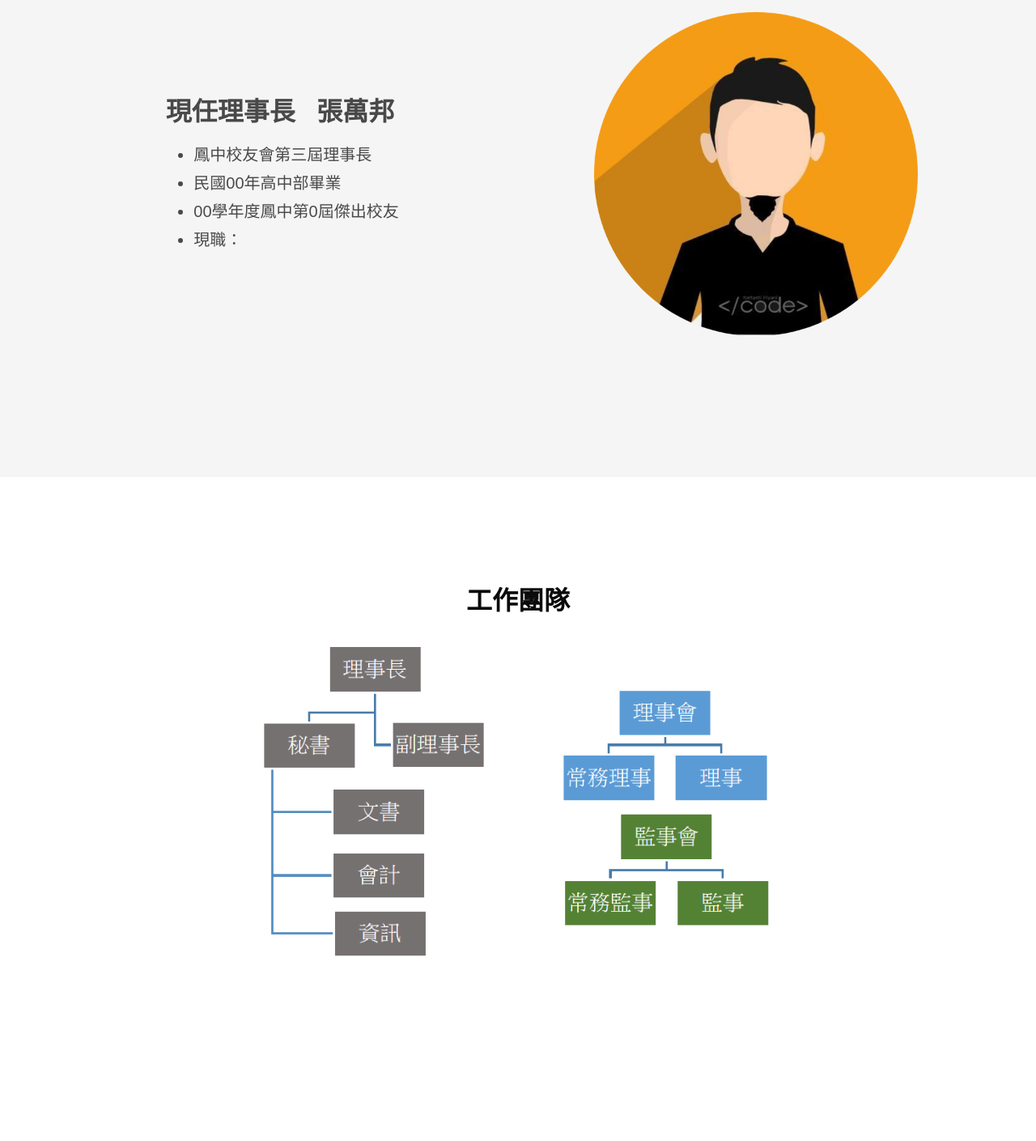
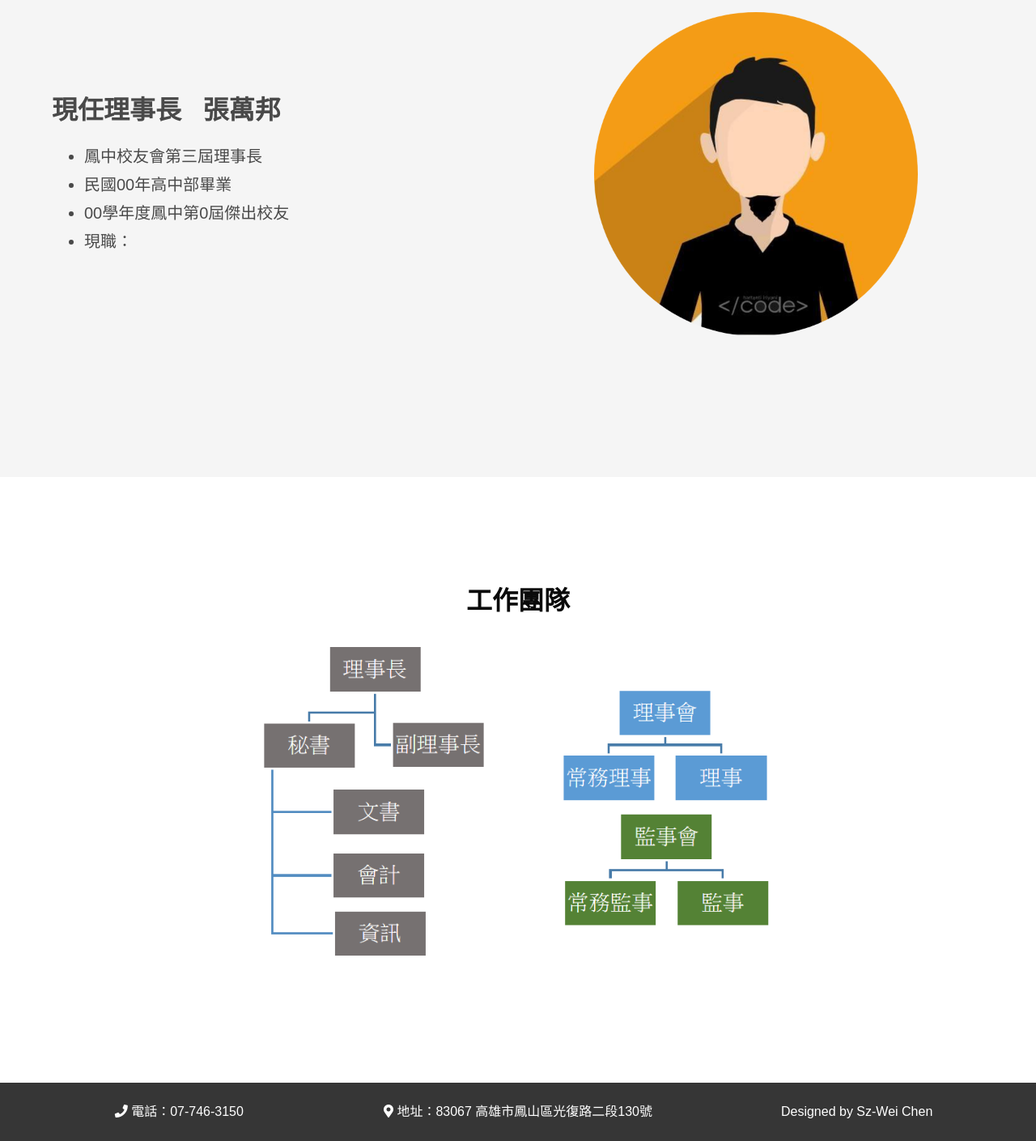
Before and after one commit to swchen1217/FSSH_alumni_website_v2, a website: page pug/main/index.pug in a window 1280 px wide. Shown: the part 1707-3116 px from the top of the page at 81% size. Before the commit the page ends 3044 px from the top, so only its background shows below. Drawn offline with nearby package versions, Linux system fonts and the light colour scheme; files that its build step writes are made by us from their sources; files whose address does not match are found by name; a web font is replaced by a local one.

Commit message:
add footer

```diff
--- a/css/index.css
+++ b/css/index.css
@@ -1,11 +1,3 @@
-body {
-    background-color: #b6f5f5;
-    font-family: 'Noto Sans TC', sans-serif;
-}
-.navbar-dropdown {
-    max-height: 13em;
-    overflow: auto;
-}
 #header{
     background-image: url("../img/header_bg.jpg");
     background-position: center bottom;
--- /dev/null
+++ b/css/main.css
@@ -0,0 +1,12 @@
+body {
+    background-color: #b6f5f5;
+    font-family: 'Noto Sans TC', sans-serif;
+}
+.navbar-dropdown {
+    max-height: 13em;
+    overflow: auto;
+}
+.footer{
+    padding: 24px;
+    background-color: hsl(0, 0%, 21%);
+}
--- a/pug/main/index.pug
+++ b/pug/main/index.pug
@@ -30,15 +30,14 @@ html(lang="zh-Hant-TW")
                 .container
                     .columns.is-vcentered
                         .column.is-half
-                            .columns.is-centered
-                                p.title 現任理事長&nbsp;&nbsp;&nbsp;張萬邦
-                            .columns.is-centered
-                                .content.is-medium
-                                    ul
-                                        li 鳳中校友會第三屆理事長
-                                        li 民國00年高中部畢業
-                                        li 00學年度鳳中第0屆傑出校友
-                                        li 現職：
+                            p.title 現任理事長&nbsp;&nbsp;&nbsp;張萬邦
+                            .content.is-medium(style={'margin':'0 auto'})
+                                ul
+                                    li 鳳中校友會第三屆理事長
+                                    li 民國00年高中部畢業
+                                    li 00學年度鳳中第0屆傑出校友
+                                    li 現職：
+
                         .column.is-half
                             img.image.is-rounded(src="img/default_man.png" style={'margin':'auto'} width=400)
         section.hero.is-fullheight-with-navbar.is-white#staff
@@ -46,3 +45,4 @@ html(lang="zh-Hant-TW")
                 .container
                     p.title.has-text-centered 工作團隊
                     img.image(src="img/team.png" width=650 style={'margin':'auto'})
+        include ../sub/footer
--- /dev/null
+++ b/pug/sub/footer.pug
@@ -0,0 +1,15 @@
+//Footer
+footer.footer.has-text-white
+    .content.has-text-centered
+        .columns.is-multiline
+            .column.is-one-third
+                p
+                    i.fas.fa-phone
+                    |  電話：07-746-3150
+            .column.is-one-third
+                p
+                    i.fas.fa-map-marker-alt
+                    |  地址：83067 高雄市鳳山區光復路二段130號
+            .column.is-one-third
+                p Designed by Sz-Wei Chen
+//Footer
--- a/pug/sub/general.pug
+++ b/pug/sub/general.pug
@@ -3,11 +3,10 @@ meta(http-equiv="Content-Type" content="text/html; charset=utf-8")
 title 鳳山高中校友會
 link(rel="icon" href="img/fssh_logo.gif" type="image/x-icon")
 //General CSS
-//link(href="css/tocas.css" rel="stylesheet")
 link(href="css/NotoSansTC400ChineseTraditional.css" rel="stylesheet")
 link(href="css/all.css" rel="stylesheet")
-//link(href="css/bulma.min.css" rel="stylesheet")
 link(href="css/bulma.css" rel="stylesheet")
+link(href="css/main.css" rel="stylesheet")
 
 //General JavaScript
 script(src="js/jquery-3.4.1.js")
```
Also changed, not shown: index.html.
